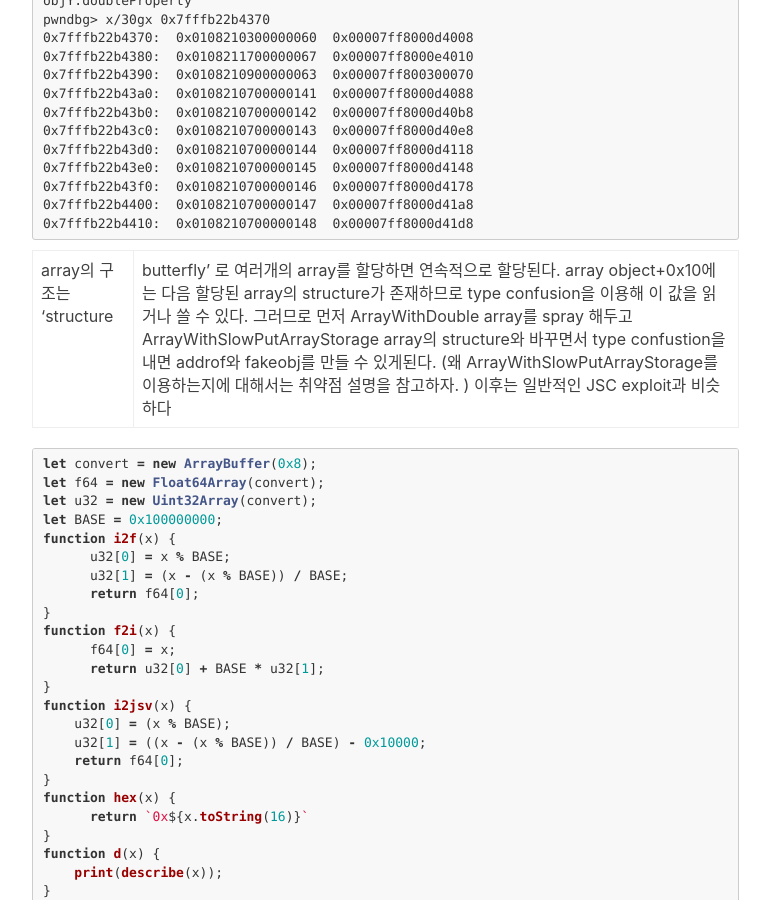
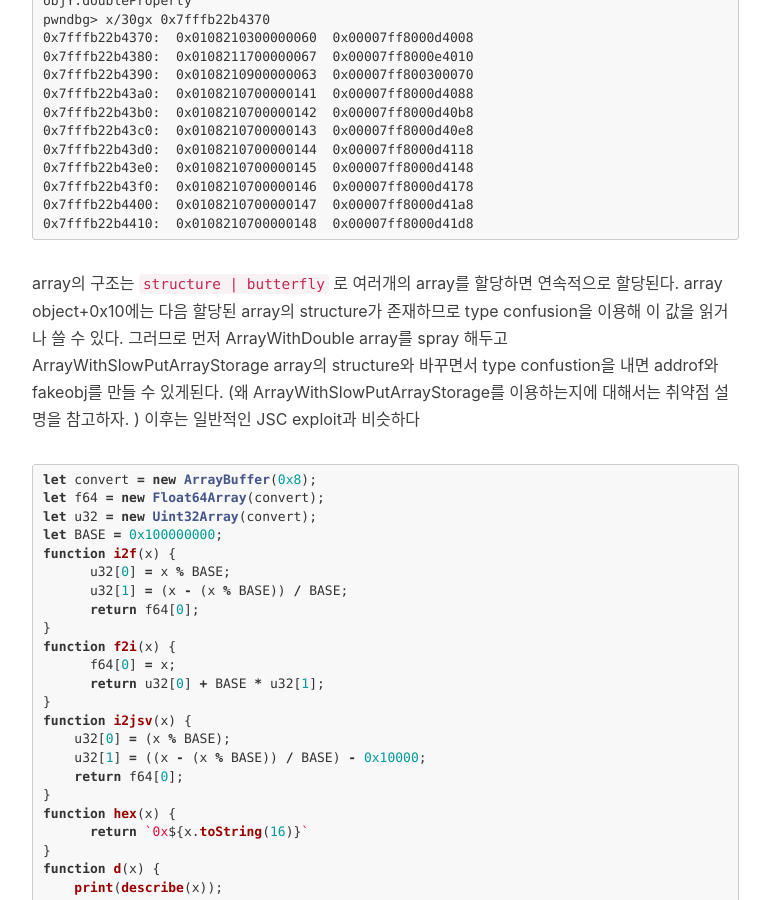
Before and after one commit to LYoungJoo/lyoungjoo.github.io, a Jekyll site: the page built from _posts/2019-08-08-CVE-2019-8506-JavaScriptCore-exploit.md, in a window 1280 px wide and 900 px high, scrolled down 1496 px. Shown: the whole window, without its empty margins (233-1003 px from the left). Built offline with Jekyll 4.4.1, drawn with Linux system fonts in a browser that asks for light colours; nearby versions of some CDN libraries; comment, search, counter and statistics services are not loaded.

````diff
--- a/_posts/2019-08-08-CVE-2019-8506-JavaScriptCore-exploit.md
+++ b/_posts/2019-08-08-CVE-2019-8506-JavaScriptCore-exploit.md
@@ -54,7 +54,7 @@ pwndbg> x/30gx 0x7fffb22b4370
 0x7fffb22b4410:  0x0108210700000148  0x00007ff8000d41d8
 ```
 
-array의 구조는 ‘structure | butterfly’ 로 여러개의 array를 할당하면 연속적으로 할당된다. array object+0x10에는 다음 할당된 array의 structure가 존재하므로 type confusion을 이용해 이 값을 읽거나 쓸 수 있다. 그러므로 먼저 ArrayWithDouble array를 spray 해두고 ArrayWithSlowPutArrayStorage array의 structure와 바꾸면서 type confustion을 내면 addrof와 fakeobj를 만들 수 있게된다. (왜 ArrayWithSlowPutArrayStorage를 이용하는지에 대해서는 취약점 설명을 참고하자. ) 이후는 일반적인 JSC exploit과 비슷하다
+array의 구조는 `structure | butterfly` 로 여러개의 array를 할당하면 연속적으로 할당된다. array object+0x10에는 다음 할당된 array의 structure가 존재하므로 type confusion을 이용해 이 값을 읽거나 쓸 수 있다. 그러므로 먼저 ArrayWithDouble array를 spray 해두고 ArrayWithSlowPutArrayStorage array의 structure와 바꾸면서 type confustion을 내면 addrof와 fakeobj를 만들 수 있게된다. (왜 ArrayWithSlowPutArrayStorage를 이용하는지에 대해서는 취약점 설명을 참고하자. ) 이후는 일반적인 JSC exploit과 비슷하다
 
 ```javascript
 let convert = new ArrayBuffer(0x8);
````
